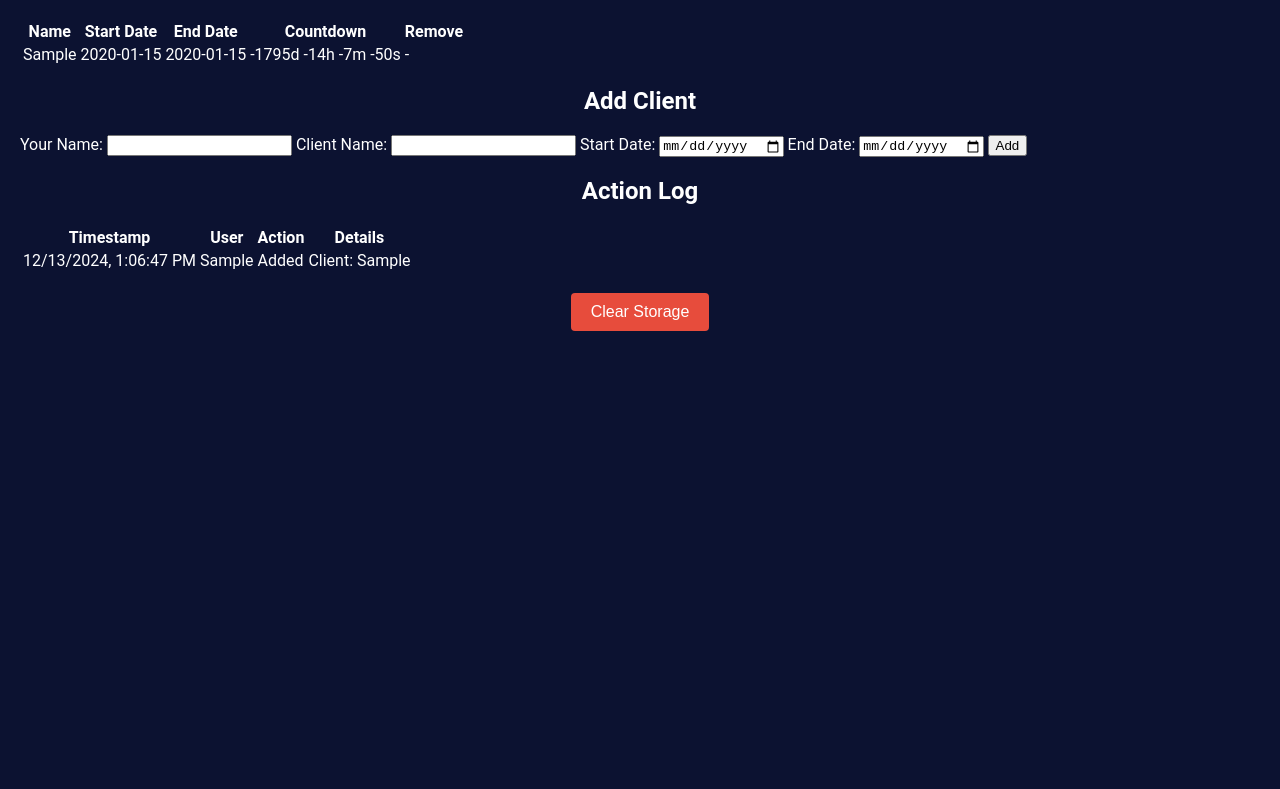
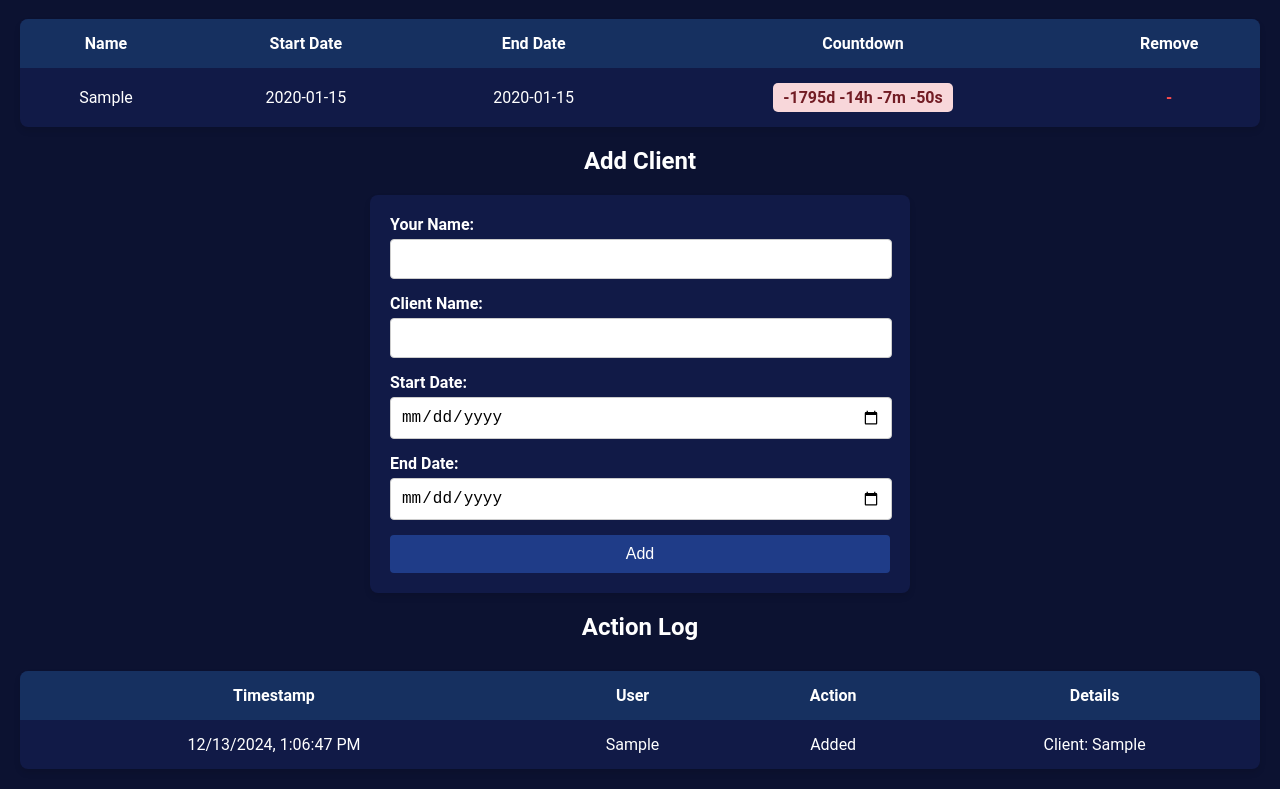
Before and after one commit to xscavx0622/Timer, a plain HTML site: page index.html in a window 1280 px wide. Both pictures are taken after typing "Sample", "Sample", "2020-01-15", "2020-01-15" into the empty fields and a click on the button "Add". Shown: the part 62-851 px from the top of the page. Before the commit the page ends 800 px from the top, so only its background shows below. Drawn offline with Linux system fonts and the light colour scheme.

Commit message:
Update index.html

```diff
--- a/index.html
+++ b/index.html
@@ -17,23 +17,115 @@
       color: #ffffff;
     }
 
-    /* Add other existing styles here... */
+    table {
+      width: 100%;
+      border-collapse: collapse;
+      margin-bottom: 20px;
+      background-color: #111A47;
+      box-shadow: 0 4px 6px rgba(0, 0, 0, 0.1);
+      border-radius: 8px;
+      overflow: hidden;
+    }
 
-    /* Button for clearing storage */
-    #clearStorageBtn {
-      background-color: #e74c3c;
-      color: white;
+    table thead {
+      background-color: #163060;
+      color: #ffffff;
+    }
+
+    table, th, td {
+      border: none;
+      text-align: center;
+    }
+
+    th, td {
+      padding: 15px;
+    }
+
+    tr:nth-child(even) {
+      background-color: #1A224F;
+    }
+
+    tr:hover {
+      background-color: #2A3765;
+    }
+
+    .timer {
+      font-weight: bold;
+      padding: 5px 10px;
+      border-radius: 5px;
+      display: inline-block;
+    }
+
+    .green {
+      background-color: #d4edda;
+      color: #155724;
+    }
+
+    .orange {
+      background-color: #fff3cd;
+      color: #856404;
+    }
+
+    .red {
+      background-color: #f8d7da;
+      color: #721c24;
+    }
+
+    form {
+      background-color: #111A47;
+      padding: 20px;
+      border-radius: 8px;
+      box-shadow: 0 4px 6px rgba(0, 0, 0, 0.1);
+      max-width: 500px;
+      margin: 0 auto;
+    }
+
+    form label {
+      display: block;
+      margin-bottom: 5px;
+      font-weight: bold;
+      color: #ffffff;
+    }
+
+    form input {
+      width: calc(100% - 20px);
+      padding: 10px;
+      margin-bottom: 15px;
+      border: 1px solid #ccc;
+      border-radius: 4px;
+      font-size: 16px;
+    }
+
+    form button {
+      background-color: #1f3c88;
+      color: #ffffff;
       padding: 10px 20px;
       border: none;
       border-radius: 4px;
       cursor: pointer;
       font-size: 16px;
       display: block;
-      margin: 20px auto;
+      width: 100%;
     }
 
-    #clearStorageBtn:hover {
-      background-color: #c0392b;
+    form button:hover {
+      background-color: #163060;
+    }
+
+    .remove-btn {
+      color: #ff4d4d;
+      font-weight: bold;
+      cursor: pointer;
+      padding: 0 10px;
+    }
+
+    .log-table {
+      margin-top: 30px;
+      background-color: #111A47;
+    }
+
+    .log-table thead {
+      background-color: #163060;
     }
 
   </style>
@@ -87,9 +179,6 @@
       <!-- Log entries will be dynamically generated -->
     </tbody>
   </table>
-
-  <!-- Clear storage button -->
-  <button id="clearStorageBtn">Clear Storage</button>
 
   <script>
     const scheduleTable = document.getElementById('scheduleTable');
@@ -204,17 +293,6 @@
 
     // Initial call to populate the table
     updateTable();
-
-    // Clear storage functionality
-    document.getElementById('clearStorageBtn').addEventListener('click', () => {
-      localStorage.removeItem('clients');
-      localStorage.removeItem('logs');
-      clients = [];
-      logs = [];
-      updateTable();
-      logTable.innerHTML = '';
-    });
-
   </script>
 </body>
 </html>
```
